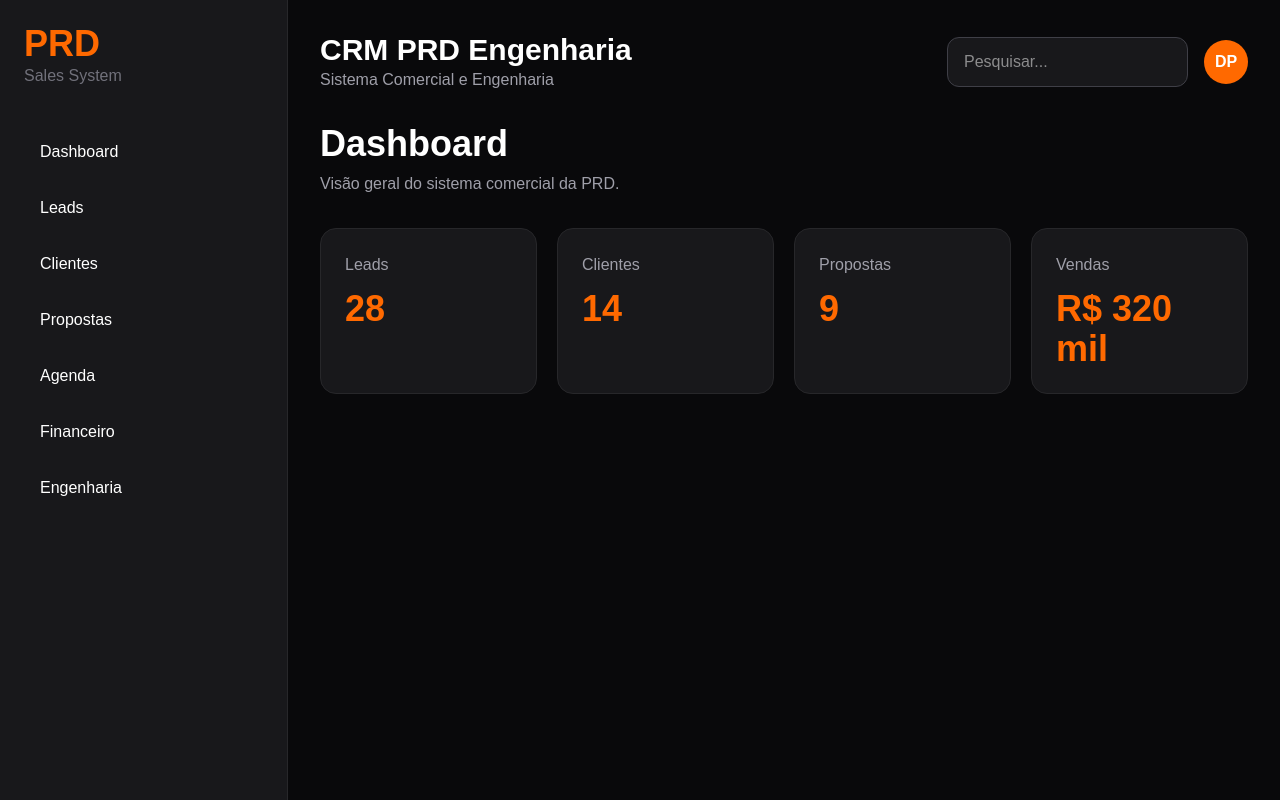
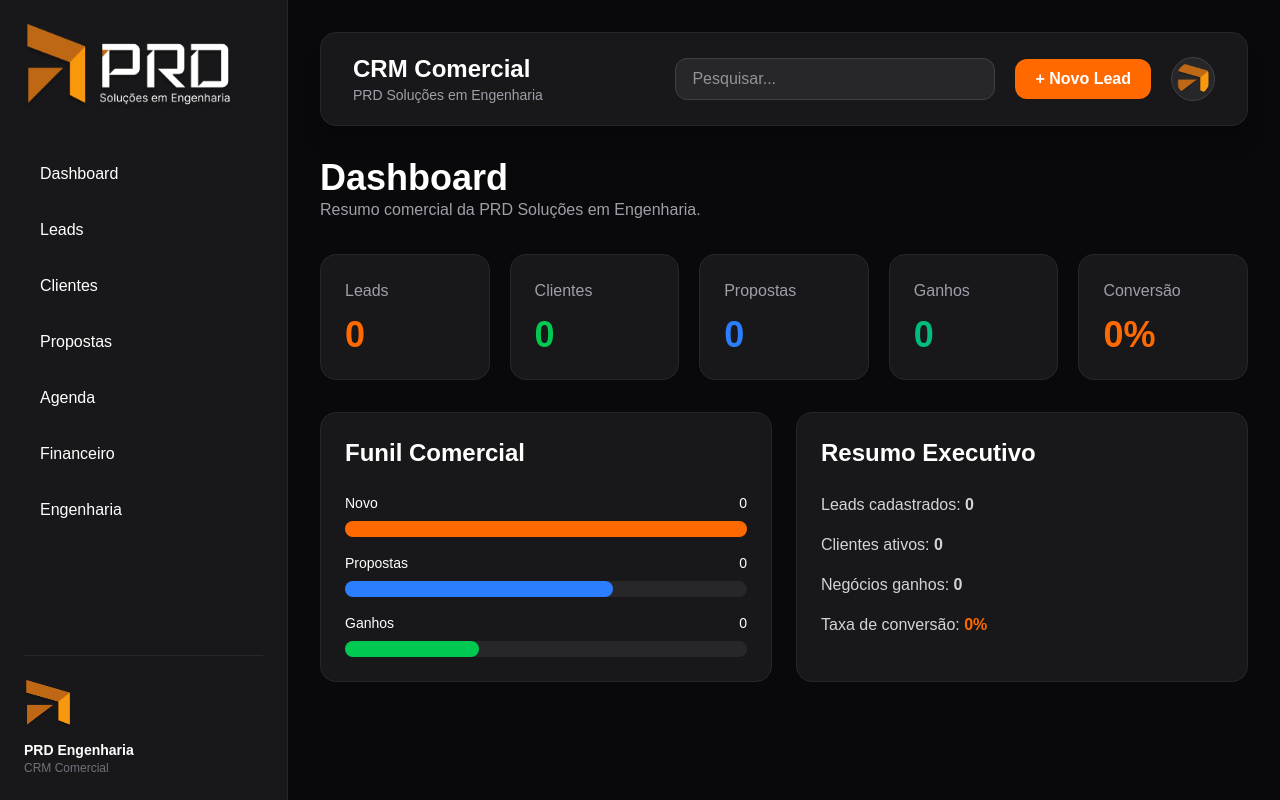
Before and after one commit to panazzolo100-netizen/prd-sales-system, a Next.js app: page / in a window 1280 px wide. Built offline with nearby package versions, Linux system fonts and the light colour scheme; no server answers; the database is empty.

Commit message:
Melhora layout com logo e dashboard executivo

```diff
--- a/app/page.tsx
+++ b/app/page.tsx
@@ -1,19 +1,83 @@
-import { AppLayout } from "../components/AppLayout";
-import { StatsCard } from "../components/StatsCard";
+import { AppLayout } from "@/components/layout/AppLayout";
+import { DashboardCard } from "@/components/dashboard/DashboardCard";
+import { getDashboardData } from "@/services/dashboard";
 
-export default function Home() {
+export default async function Dashboard() {
+  const data = await getDashboardData();
+
   return (
     <AppLayout>
-      <h1 className="text-4xl font-bold">Dashboard</h1>
-      <p className="mt-2 text-zinc-400">
-        Visão geral do sistema comercial da PRD.
-      </p>
+      <div className="mb-8">
+        <h1 className="text-4xl font-bold">Dashboard</h1>
+        <p className="text-zinc-400">
+          Resumo comercial da PRD Soluções em Engenharia.
+        </p>
+      </div>
 
-      <div className="mt-8 grid grid-cols-4 gap-5">
-        <StatsCard title="Leads" value="28" />
-        <StatsCard title="Clientes" value="14" />
-        <StatsCard title="Propostas" value="9" />
-        <StatsCard title="Vendas" value="R$ 320 mil" />
+      <div className="grid grid-cols-5 gap-5">
+        <DashboardCard titulo="Leads" valor={data.totalLeads} />
+        <DashboardCard titulo="Clientes" valor={data.totalClientes} cor="text-green-500" />
+        <DashboardCard titulo="Propostas" valor={data.propostas} cor="text-blue-500" />
+        <DashboardCard titulo="Ganhos" valor={data.ganhos} cor="text-emerald-500" />
+        <DashboardCard titulo="Conversão" valor={`${data.conversao}%`} />
+      </div>
+
+      <div className="mt-8 grid grid-cols-2 gap-6">
+        <div className="rounded-2xl border border-zinc-800 bg-zinc-900 p-6">
+          <h2 className="mb-6 text-2xl font-bold">Funil Comercial</h2>
+
+          <div className="space-y-4">
+            <div>
+              <div className="mb-2 flex justify-between text-sm">
+                <span>Novo</span>
+                <span>{data.totalLeads}</span>
+              </div>
+              <div className="h-4 rounded-full bg-zinc-800">
+                <div className="h-4 w-full rounded-full bg-orange-500" />
+              </div>
+            </div>
+
+            <div>
+              <div className="mb-2 flex justify-between text-sm">
+                <span>Propostas</span>
+                <span>{data.propostas}</span>
+              </div>
+              <div className="h-4 rounded-full bg-zinc-800">
+                <div className="h-4 w-2/3 rounded-full bg-blue-500" />
+              </div>
+            </div>
+
+            <div>
+              <div className="mb-2 flex justify-between text-sm">
+                <span>Ganhos</span>
+                <span>{data.ganhos}</span>
+              </div>
+              <div className="h-4 rounded-full bg-zinc-800">
+                <div className="h-4 w-1/3 rounded-full bg-green-500" />
+              </div>
+            </div>
+          </div>
+        </div>
+
+        <div className="rounded-2xl border border-zinc-800 bg-zinc-900 p-6">
+          <h2 className="mb-6 text-2xl font-bold">Resumo Executivo</h2>
+
+          <div className="space-y-4 text-zinc-300">
+            <p>
+              Leads cadastrados: <strong>{data.totalLeads}</strong>
+            </p>
+            <p>
+              Clientes ativos: <strong>{data.totalClientes}</strong>
+            </p>
+            <p>
+              Negócios ganhos: <strong>{data.ganhos}</strong>
+            </p>
+            <p>
+              Taxa de conversão:{" "}
+              <strong className="text-orange-500">{data.conversao}%</strong>
+            </p>
+          </div>
+        </div>
       </div>
     </AppLayout>
   );
--- /dev/null
+++ b/components/dashboard/DashboardCard.tsx
@@ -0,0 +1,21 @@
+type Props = {
+  titulo: string;
+  valor: string | number;
+  cor?: string;
+};
+
+export function DashboardCard({
+  titulo,
+  valor,
+  cor = "text-orange-500",
+}: Props) {
+  return (
+    <div className="rounded-2xl border border-zinc-800 bg-zinc-900 p-6">
+      <p className="text-zinc-400">{titulo}</p>
+
+      <h2 className={`mt-3 text-4xl font-bold ${cor}`}>
+        {valor}
+      </h2>
+    </div>
+  );
+}
--- a/components/layout/AppLayout.tsx
+++ b/components/layout/AppLayout.tsx
@@ -14,21 +14,37 @@ export function AppLayout({ children }: { children: React.ReactNode }) {
 
   return (
     <main className="flex min-h-screen bg-zinc-950 text-white">
-      <aside className="w-72 border-r border-zinc-800 bg-zinc-900 p-6">
-        <h1 className="text-4xl font-black text-orange-500">PRD</h1>
-        <p className="mb-10 text-zinc-500">Sales System</p>
+      <aside className="flex w-72 flex-col border-r border-zinc-800 bg-zinc-900 p-6">
+        <div className="mb-10">
+          <img
+            src="/logo-prd.png"
+            alt="PRD Soluções em Engenharia"
+            className="w-52"
+          />
+        </div>
 
         <nav className="space-y-2">
           {menu.map((item) => (
             <Link
               key={item.rota}
               href={item.rota}
-              className="block rounded-xl px-4 py-3 transition hover:bg-zinc-800"
+              className="block rounded-xl px-4 py-3 transition hover:bg-orange-500 hover:text-white"
             >
               {item.nome}
             </Link>
           ))}
         </nav>
+
+        <div className="mt-auto border-t border-zinc-800 pt-6">
+          <img
+            src="/icone-prd.png"
+            alt="PRD"
+            className="mb-3 h-12 w-12"
+          />
+
+          <p className="text-sm font-semibold">PRD Engenharia</p>
+          <p className="text-xs text-zinc-500">CRM Comercial</p>
+        </div>
       </aside>
 
       <section className="flex-1 p-8">
--- a/components/layout/TopBar.tsx
+++ b/components/layout/TopBar.tsx
@@ -1,20 +1,31 @@
 export function Topbar() {
   return (
-    <header className="mb-8 flex items-center justify-between">
+    <header className="mb-8 flex items-center justify-between rounded-2xl border border-zinc-800 bg-zinc-900 px-8 py-5 shadow-xl">
       <div>
-        <h2 className="text-3xl font-bold">CRM PRD Engenharia</h2>
-        <p className="text-zinc-400">Sistema Comercial e Engenharia</p>
+        <h1 className="text-2xl font-bold text-white">
+          CRM Comercial
+        </h1>
+
+        <p className="text-sm text-zinc-400">
+          PRD Soluções em Engenharia
+        </p>
       </div>
 
-      <div className="flex items-center gap-4">
+      <div className="flex items-center gap-5">
         <input
           placeholder="Pesquisar..."
-          className="rounded-xl border border-zinc-700 bg-zinc-900 px-4 py-3 outline-none focus:border-orange-500"
+          className="w-80 rounded-xl border border-zinc-700 bg-zinc-800 px-4 py-2 outline-none focus:border-orange-500"
         />
 
-        <div className="flex h-11 w-11 items-center justify-center rounded-full bg-orange-500 font-bold">
-          PR
-        </div>
+        <button className="rounded-xl bg-orange-500 px-5 py-2 font-semibold transition hover:bg-orange-600">
+          + Novo Lead
+        </button>
+
+        <img
+          src="/icone-prd.png"
+          alt="PRD"
+          className="h-11 w-11 rounded-full border border-zinc-700 bg-zinc-800 p-1"
+        />
       </div>
     </header>
   );
--- /dev/null
+++ b/services/dashboard.ts
@@ -0,0 +1,22 @@
+import { supabase } from "@/lib/supabase";
+
+export async function getDashboardData() {
+  const { data: leads } = await supabase.from("leads").select("*");
+  const { data: clientes } = await supabase.from("clientes").select("*");
+
+  const totalLeads = leads?.length || 0;
+  const totalClientes = clientes?.length || 0;
+  const ganhos = leads?.filter((lead) => lead.status === "Ganho").length || 0;
+  const propostas = leads?.filter((lead) => lead.status === "Proposta").length || 0;
+
+  const conversao =
+    totalLeads > 0 ? Math.round((ganhos / totalLeads) * 100) : 0;
+
+  return {
+    totalLeads,
+    totalClientes,
+    ganhos,
+    propostas,
+    conversao,
+  };
+}
```
Also changed, not shown: public/icone-prd.png (added), public/logo-prd.png (added).
